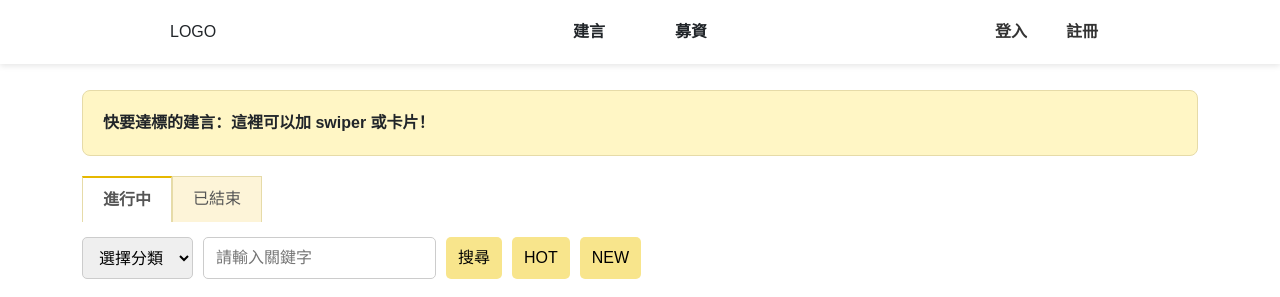
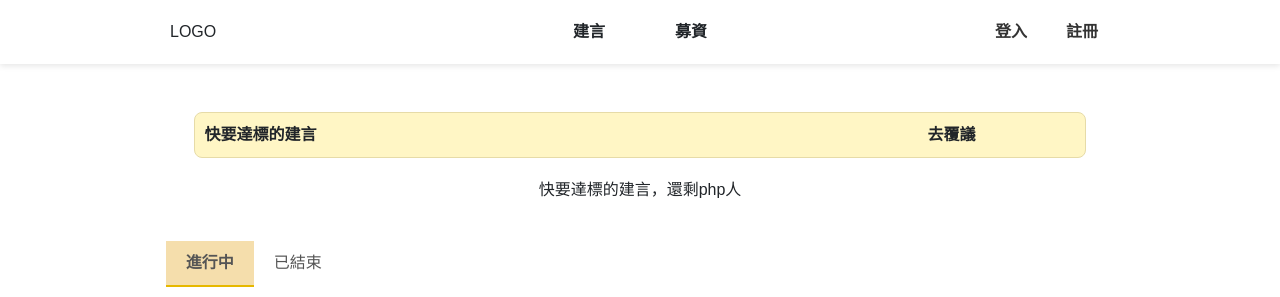
Before and after one commit to Shan11111111/system_project, a PHP site: page /advice_search.php in a window 1280 px wide. Shown: the top 297 px of the page. Run offline with PHP 8.4, Linux system fonts and the light colour scheme.

Commit message:
submitadvice 排版排版

```diff
--- a/advice_search.php
+++ b/advice_search.php
@@ -88,26 +88,38 @@
     <div class="container">
         <!-- 快要達標 -->
         <div class="highlight">
-            快要達標的建言：這裡可以加 swiper 或卡片！
+            <div class="highlight_content">快要達標的建言</div>
+            <div class="highlight_btn">去覆議</div>
         </div>
-
+        <div class="highlight_title"><center><p>快要達標的建言，還剩php人</p></center></div>
+        <div class="advice_space">
             <!-- Tabs -->
             <div class="tabs">
                 <div class="tab active" onclick="switchTab('active')">進行中</div>
                 <div class="tab" onclick="switchTab('ended')">已結束</div>
             </div>
+            <hr style="width=70%; border-color:black;">
 
             <!-- 選單 + 搜尋 -->
             <div class="filter-bar">
+                <div class="search_text">
                     <select id="category">
-                <option value="">選擇分類</option>
-                <option value="animal">動物</option>
-                <option value="environment">環境</option>
+                        <option value="all">全部分類</option>
+                        <option value="equipment">設施改善</option>
+                        <option value="academic">學術發展</option>
+                        <option value="environment">社團活動</option>
+                        <option value="welfare">公益關懷</option>
+                        <option value="environment">環保永續</option>
+                        <option value="other">其他</option>
                     </select>
                     <input type="text" id="search" placeholder="請輸入關鍵字">
-            <button onclick="search()">搜尋</button>
-            <button onclick="sortBy('hot')">HOT</button>
-            <button onclick="sortBy('new')">NEW</button>
+                    <button onclick="search()"><i class="fa-solid fa-magnifying-glass"></i></button>
+                </div>
+                <div class="search_sort">
+                    <!--按鈕按下去後箭頭改變 牽涉到後端 所以留給你們 這裡有倒敘正敘的箭頭icon-->
+                    <button onclick="toggleArrow(this)">HOT<i class="fa-solid fa-caret-up"></i></button>
+                    <button onclick="toggleArrow(this)">NEW<i class="fa-solid fa-caret-up"></i></button>
+                </div>
             </div>
 
             <!-- 建言列表 -->
@@ -116,17 +128,18 @@
             <!-- 分頁 -->
             <div class="pagination" id="pagination"></div>
         </div>
+    </div>
     <div class="footer">footer</div>
 
     <script>
         // 點擊漢堡切換 menu
-         document.getElementById('mobile-menu-toggle').addEventListener('click', function() {
+        document.getElementById('mobile-menu-toggle').addEventListener('click', function () {
             document.getElementById('mobile-menu').classList.toggle('active');
         });
 
         // 手機 dropdown 點擊展開
         document.querySelectorAll('.mobile-menu .dropdown .dropbtn').forEach(btn => {
-                btn.addEventListener('click', function(e) {
+            btn.addEventListener('click', function (e) {
                 e.preventDefault(); // 防止跳頁
                 const parent = btn.parentElement;
                 parent.classList.toggle('active');
@@ -136,10 +149,10 @@
         const data = Array.from({ length: 25 }, (_, i) => ({
             title: `建言標題 ${i + 1}`,
             comments: Math.floor(Math.random() * 80),
-            deadline: '剩約30天',
+            deadline: '剩約天',
             status: i % 2 === 0 ? 'active' : 'ended',
             passed: i % 3 === 0, // 每三個通過一次
-            publishDate: '2025-03-01'
+            publishDate: 'date'
         }));
 
         let currentTab = 'active';
@@ -183,10 +196,16 @@
             <div class="suggestion-content">
               <div class="suggestion-title">${item.title}</div>
               <div class="suggestion-meta">
+              <div class="data">
                 <span>附議數：${item.comments}</span>
-                <span>留言數：${Math.floor(item.comments / 2)}</span>
+                <span><i class="fa-solid fa-comment"></i>：${Math.floor(item.comments / 2)}</span>
+                </div>
+
+                <div class="date">
+                <i class="fa-solid fa-clock"></i>
                 <span>${item.deadline}</span>
                 <span>發布日：${item.publishDate}</span>
+                </div>
               </div>
             </div>
           `;
@@ -227,12 +246,15 @@
         }
 
         function search() {
-            alert("尚未實作");
+            alert("沒做");
         }
 
-        function sortBy(type) {
-            alert("排序：" + type);
+        function toggleArrow(btn) {
+            const icon = btn.querySelector("i");
+            icon.classList.toggle("fa-caret-up");
+            icon.classList.toggle("fa-caret-down");
         }
+
 
         renderSuggestions();
     </script>
--- a/css/advice_search.css
+++ b/css/advice_search.css
@@ -21,6 +21,7 @@ body {
   z-index: 1000;
   display: flex;
   flex-direction: column;
+
 }
 
 /* nav-container 三欄佈局 */
@@ -172,7 +173,8 @@ body {
   }
 
   .dropdown:hover .dropdown-content {
-    display: none; /* hover 無效 */
+    display: none;
+    /* hover 無效 */
   }
 
   .dropdown.active .dropdown-content {
@@ -187,51 +189,104 @@ body {
 /* 建言區 */
 
 .highlight {
+  display: flex;
+  margin: auto;
+  justify-content: center;
   background: #fff6c5;
-    padding: 20px;
+  width: 80%;
+  padding: 10px;
   border-radius: 8px;
   border: 1px solid #e6dba8;
   margin-bottom: 20px;
   font-weight: bold;
+  margin-top: 2%;
+}
+
+.highlight_content {
+  flex: 4;
+}
+
+.highlight_btn {
+  display: flex;
+  justify-content: flex-end;
+  padding-right: 100px;
+  flex: 1;
+
+
+}
+
+.advice_space {
+  width: 85%;
+  margin: auto;
+  padding-top: 2%;
+}
+
+.advice_title{
+
 }
 
 .tabs {
   display: flex;
   margin-bottom: 15px;
 }
+
 .tab {
   padding: 10px 20px;
-    background: #fdf4d8;
-    border: 1px solid #e6dba8;
   border-bottom: none;
   cursor: pointer;
   color: #555;
 }
+
 .tab.active {
-    background: #fff;
+  background: rgb(245, 222, 172);
   font-weight: bold;
-    border-top: 2px solid #e6b800;
+  border-bottom: 2px solid #e6b800;
+
 }
 
 .filter-bar {
   display: flex;
+  flex-direction: row;
   gap: 10px;
   margin-bottom: 20px;
   flex-wrap: wrap;
 }
-  select, input[type="text"], button {
+
+.search_text {
+  flex: 7
+}
+
+.search_sort {
+  flex: 3;
+  display: flex;
+  justify-content: flex-end;
+  gap: 5px;
+
+}
+
+
+
+
+select,
+input[type="text"],
+button {
   padding: 8px 12px;
   border-radius: 5px;
   border: 1px solid #ccc;
 }
+
 button {
   background-color: #f8e58c;
   border: none;
   cursor: pointer;
 }
+
 button:hover {
   background-color: #f4dc69;
+
 }
+
+
 
 .suggestion {
   display: flex;
@@ -240,12 +295,14 @@ body {
   border-radius: 10px;
   overflow: hidden;
   margin-bottom: 15px;
-    box-shadow: 0 2px 5px rgba(0,0,0,0.04);
+  box-shadow: 0 2px 5px rgba(0, 0, 0, 0.04);
   transition: transform 0.2s ease, box-shadow 0.2s ease;
 }
+
 .suggestion:hover {
   transform: translateY(-3px);
-    box-shadow: 0 4px 12px rgba(0,0,0,0.08);
+  box-shadow: 0 4px 12px rgba(0, 0, 0, 0.08);
+  background-color: #d6ae57;
 }
 
 .suggestion img {
@@ -271,16 +328,32 @@ body {
 }
 
 .suggestion-meta {
+  display: flex;
+  flex-direction: row;
+  width: 100%;
   font-size: 13px;
   color: #555;
-    display: flex;
   gap: 10px;
   flex-wrap: wrap;
+
 }
-  .suggestion-meta span {
-    background: #f9f5e3;
+
+.data span {
+
   padding: 3px 6px;
   border-radius: 4px;
+}
+
+.data{
+  flex: 1;
+}
+
+.date{
+  flex: 1;
+  display: flex;
+  justify-content: flex-end;
+  align-items: center;
+  gap: 10px;
 }
 
 .suggestion-status {
@@ -305,6 +378,7 @@ body {
   gap: 6px;
   margin-top: 20px;
 }
+
 .pagination button {
   padding: 6px 10px;
   border-radius: 5px;
@@ -312,6 +386,7 @@ body {
   background: #fff8d1;
   cursor: pointer;
 }
+
 .pagination button:disabled {
   background: #ffd966;
   font-weight: bold;
@@ -322,5 +397,5 @@ body {
 .footer {
   text-align: center;
   margin-top: 40px;
-    color: #888;
+  background-color: #d6ae57;
 }
```
Lines whose indentation alone changed are shown as unchanged.
